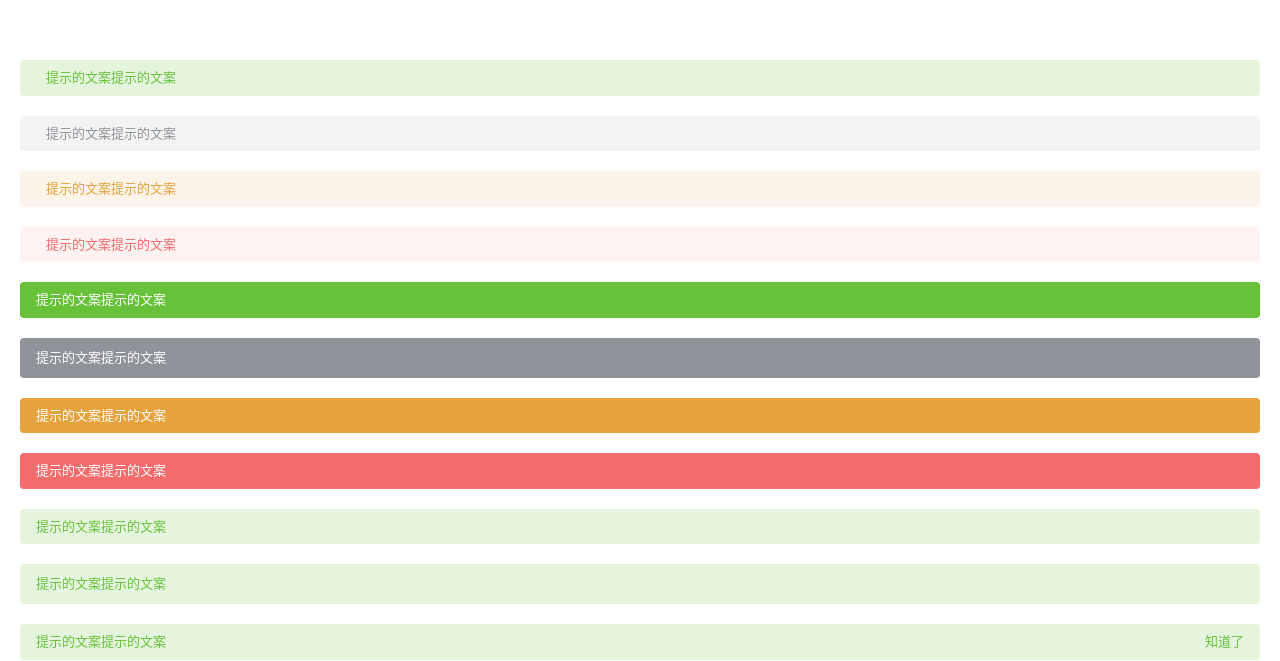
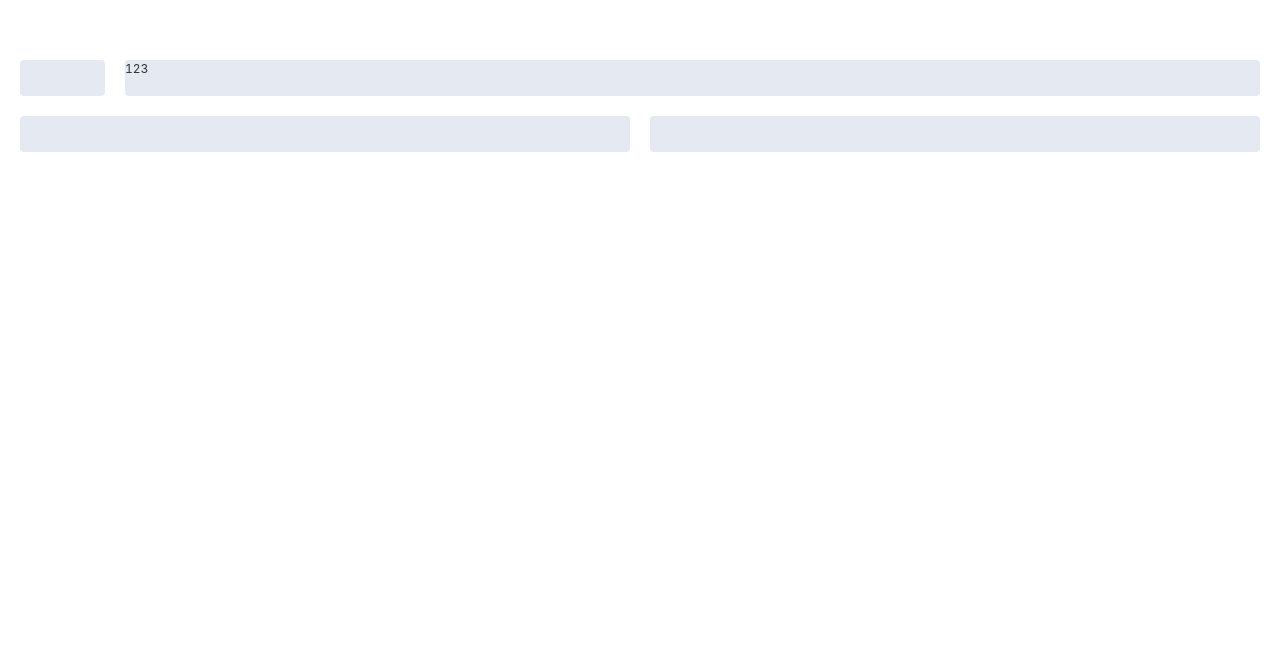
Before and after one commit to liangjiayu/ko-vue-ui, a Vue app: page / in a window 1280 px wide. Shown: the part 140-801 px from the top of the page. Built offline with nearby package versions, Linux system fonts and the light colour scheme.

Commit message:
feature: 网格布局组件

```diff
--- a/examples/App.vue
+++ b/examples/App.vue
@@ -12,7 +12,8 @@
 // import demo from '../src/components/iconx/demo.vue';
 // import demo from '../src/components/message-box/demo'
 // import demo from '../src/components/message/demo';
-import demo from '../src/components/alert/demo';
+// import demo from '../src/components/alert/demo';
+import demo from '../src/components/row/demo';
 
 export default {
   name: 'App',
@@ -28,7 +29,7 @@ export default {
 
 <style lang="scss" scoped>
 .app-demo {
-  width: 1240px;
+  max-width: 1240px;
   margin: 0 auto;
   padding: 200px 0;
 }
--- /dev/null
+++ b/src/components/col/index.ts
@@ -0,0 +1,8 @@
+import KoCol from './index.vue';
+
+// eslint-disable-next-line
+KoCol.install = function(Vue: any) {
+  Vue.component(KoCol.options.name, KoCol);
+};
+
+export default KoCol;
--- /dev/null
+++ b/src/components/col/index.vue
@@ -0,0 +1,270 @@
+<template>
+  <div class="ko-col" :class="clasList" :style="style">
+    <slot></slot>
+  </div>
+</template>
+
+
+<script lang="ts">
+import Vue from 'vue';
+
+export default Vue.extend({
+  name: 'ko-col',
+
+  props: {
+    flex: {
+      type: Boolean,
+    },
+    span: {
+      type: Number,
+    },
+    offset: {
+      type: Number,
+    },
+    push: {
+      type: Number,
+    },
+    pull: {
+      type: Number,
+    },
+    xs: {
+      type: [Number, Object],
+    },
+    sm: {
+      type: [Number, Object],
+    },
+    md: {
+      type: [Number, Object],
+    },
+    lg: {
+      type: [Number, Object],
+    },
+    xl: {
+      type: [Number, Object],
+    },
+  },
+
+  computed: {
+    gutter() {
+      const parent = this.$parent;
+      let gutter = 0;
+
+      if (parent.$options.name === 'ko-row' && parent.$props.gutter) {
+        gutter = parent.$props.gutter;
+      }
+
+      return gutter;
+    },
+
+    style() {
+      const result: any = {};
+      if (this.gutter) {
+        result.paddingLeft = `${this.gutter / 2}px`;
+        result.paddingRight = `${this.gutter / 2}px`;
+      }
+
+      return result;
+    },
+
+    clasList() {
+      const result: any[] = [];
+
+      ['span', 'offset', 'push', 'pull'].forEach((prop) => {
+        if (this[prop] || this[prop] === 0) {
+          result.push(
+            prop === 'span'
+              ? `ko-col-${this[prop]}`
+              : `ko-col-${prop}-${this[prop]}`
+          );
+        }
+      });
+
+      ['xs', 'sm', 'md', 'lg', 'xl'].forEach((size) => {
+        if (typeof this[size] === 'number') {
+          result.push(`ko-col-${size}-${this[size]}`);
+        } else if (typeof this[size] === 'object') {
+          const props = this[size];
+
+          Object.keys(props).forEach((prop) => {
+            result.push(
+              prop === 'span'
+                ? `ko-col-${size}-${props[prop]}`
+                : `ko-col-${size}-${prop}-${props[prop]}`
+            );
+          });
+        }
+      });
+
+      if (this.flex) {
+        result.push('ko-col--flex');
+      }
+
+      return result;
+    },
+  },
+});
+</script>
+
+<style lang="scss">
+.ko-col {
+  position: relative;
+  min-width: 0;
+  max-width: 100%;
+  &--flex {
+    flex: 1;
+  }
+}
+
+.ko-col-0 {
+  display: none;
+}
+
+@for $i from 0 through 24 {
+  .ko-col-#{$i} {
+    flex: 0 0 (1/24 * $i) * 100%;
+    max-width: (1/24 * $i) * 100%;
+  }
+
+  .ko-col-offset-#{$i} {
+    margin-left: (1/24 * $i) * 100%;
+  }
+
+  .ko-col-pull-#{$i} {
+    right: (1/24 * $i) * 100%;
+  }
+
+  .ko-col-push-#{$i} {
+    left: (1/24 * $i) * 100%;
+  }
+}
+
+// xs < 576px
+@media (max-width: 575px) {
+  .ko-col-xs-0 {
+    display: none;
+  }
+
+  @for $i from 0 through 24 {
+    .ko-col-xs-#{$i} {
+      flex: 0 0 (1/24 * $i) * 100%;
+      max-width: (1/24 * $i) * 100%;
+    }
+
+    .ko-col-xs-offset-#{$i} {
+      margin-left: (1/24 * $i) * 100%;
+    }
+
+    .ko-col-xs-pull-#{$i} {
+      right: (1/24 * $i) * 100%;
+    }
+
+    .ko-col-xs-push-#{$i} {
+      left: (1/24 * $i) * 100%;
+    }
+  }
+}
+
+// sm >= 576px
+@media (min-width: 576px) {
+  .ko-col-sm-0 {
+    display: none;
+  }
+
+  @for $i from 0 through 24 {
+    .ko-col-sm-#{$i} {
+      flex: 0 0 (1/24 * $i) * 100%;
+      max-width: (1/24 * $i) * 100%;
+    }
+
+    .ko-col-sm-offset-#{$i} {
+      margin-left: (1/24 * $i) * 100%;
+    }
+
+    .ko-col-sm-pull-#{$i} {
+      right: (1/24 * $i) * 100%;
+    }
+
+    .ko-col-sm-push-#{$i} {
+      left: (1/24 * $i) * 100%;
+    }
+  }
+}
+
+// md >= 768px
+@media (min-width: 768px) {
+  .ko-col-md-0 {
+    display: none;
+  }
+
+  @for $i from 0 through 24 {
+    .ko-col-md-#{$i} {
+      flex: 0 0 (1/24 * $i) * 100%;
+      max-width: (1/24 * $i) * 100%;
+    }
+
+    .ko-col-md-offset-#{$i} {
+      margin-left: (1/24 * $i) * 100%;
+    }
+
+    .ko-col-md-pull-#{$i} {
+      right: (1/24 * $i) * 100%;
+    }
+
+    .ko-col-md-push-#{$i} {
+      left: (1/24 * $i) * 100%;
+    }
+  }
+}
+
+// lg >= 992px
+@media (min-width: 992px) {
+  .ko-col-lg-0 {
+    display: none;
+  }
+
+  @for $i from 0 through 24 {
+    .ko-col-lg-#{$i} {
+      flex: 0 0 (1/24 * $i) * 100%;
+      max-width: (1/24 * $i) * 100%;
+    }
+
+    .ko-col-lg-offset-#{$i} {
+      margin-left: (1/24 * $i) * 100%;
+    }
+
+    .ko-col-lg-pull-#{$i} {
+      right: (1/24 * $i) * 100%;
+    }
+
+    .ko-col-lg-push-#{$i} {
+      left: (1/24 * $i) * 100%;
+    }
+  }
+}
+
+// xl >= 1200px
+@media (min-width: 1200px) {
+  .ko-col-xl-0 {
+    display: none;
+  }
+
+  @for $i from 0 through 24 {
+    .ko-col-xl-#{$i} {
+      flex: 0 0 (1/24 * $i) * 100%;
+      max-width: (1/24 * $i) * 100%;
+    }
+
+    .ko-col-xl-offset-#{$i} {
+      margin-left: (1/24 * $i) * 100%;
+    }
+
+    .ko-col-xl-pull-#{$i} {
+      right: (1/24 * $i) * 100%;
+    }
+
+    .ko-col-xl-push-#{$i} {
+      left: (1/24 * $i) * 100%;
+    }
+  }
+}
+</style>
--- /dev/null
+++ b/src/components/row/demo.vue
@@ -0,0 +1,50 @@
+<template>
+  <div>
+    <ko-row :gutter="20">
+      <ko-col :span="2">
+        <div class="grid-content bg-purple-light"></div>
+      </ko-col>
+      <ko-col flex>
+        <div class="grid-content bg-purple-light">123</div>
+      </ko-col>
+    </ko-row>
+
+    <ko-row :gutter="20">
+      <ko-col :span="12">
+        <div class="grid-content bg-purple-light"></div>
+      </ko-col>
+      <ko-col :span="12">
+        <div class="grid-content bg-purple-light"></div>
+      </ko-col>
+    </ko-row>
+  </div>
+</template>
+
+<style lang="scss" scoped>
+.ko-row {
+  margin-bottom: 20px;
+  &:last-child {
+    margin-bottom: 0;
+  }
+}
+.ko-col {
+  border-radius: 4px;
+}
+.bg-purple-dark {
+  background: #99a9bf;
+}
+.bg-purple {
+  background: #d3dce6;
+}
+.bg-purple-light {
+  background: #e5e9f2;
+}
+.grid-content {
+  border-radius: 4px;
+  min-height: 36px;
+}
+.row-bg {
+  padding: 10px 0;
+  background-color: #f9fafc;
+}
+</style>
--- /dev/null
+++ b/src/components/row/index.ts
@@ -0,0 +1,8 @@
+import KoRow from './index.vue';
+
+// eslint-disable-next-line
+KoRow.install = function(Vue: any) {
+  Vue.component(KoRow.options.name, KoRow);
+};
+
+export default KoRow;
--- /dev/null
+++ b/src/components/row/index.vue
@@ -0,0 +1,83 @@
+<template>
+  <div
+    class="ko-row"
+    :style="style"
+    :class="[justify&&`ko-row--${justify}`,align&&`ko-row--${align}`]"
+  >
+    <slot></slot>
+  </div>
+</template>
+
+
+<script lang="ts">
+import Vue from 'vue';
+
+export default Vue.extend({
+  name: 'ko-row',
+
+  props: {
+    gutter: {
+      type: Number,
+    },
+    justify: {
+      type: String, // start/end/center/space-around/space-between
+    },
+    align: {
+      type: String, // top/middle/bottom
+    },
+  },
+
+  computed: {
+    style() {
+      const result: any = {};
+      if (this.gutter) {
+        result.marginLeft = `-${this.gutter / 2}px`;
+        result.marginRight = `-${this.gutter / 2}px`;
+      }
+
+      return result;
+    },
+  },
+});
+</script>
+
+
+<style lang="scss">
+.ko-row {
+  position: relative;
+  display: flex;
+  flex-wrap: wrap;
+
+  &--start {
+    justify-content: flex-start;
+  }
+
+  &--end {
+    justify-content: flex-end;
+  }
+
+  &--center {
+    justify-content: center;
+  }
+
+  &--space-around {
+    justify-content: space-around;
+  }
+
+  &--space-between {
+    justify-content: space-between;
+  }
+
+  &--top {
+    align-items: flex-start;
+  }
+
+  &--middle {
+    align-items: center;
+  }
+
+  &--bottom {
+    align-items: flex-end;
+  }
+}
+</style>
--- a/src/index.ts
+++ b/src/index.ts
@@ -3,8 +3,10 @@ import button from './components/button';
 import icon from './components/icon';
 import iconx from './components/iconx';
 import Alert from './components/alert';
+import Row from './components/row';
+import Col from './components/col';
 
-const components = [button, icon, iconx, Alert];
+const components = [button, icon, iconx, Alert, Row, Col];
 
 // eslint-disable-next-line
 function install(Vue: any) {
```
